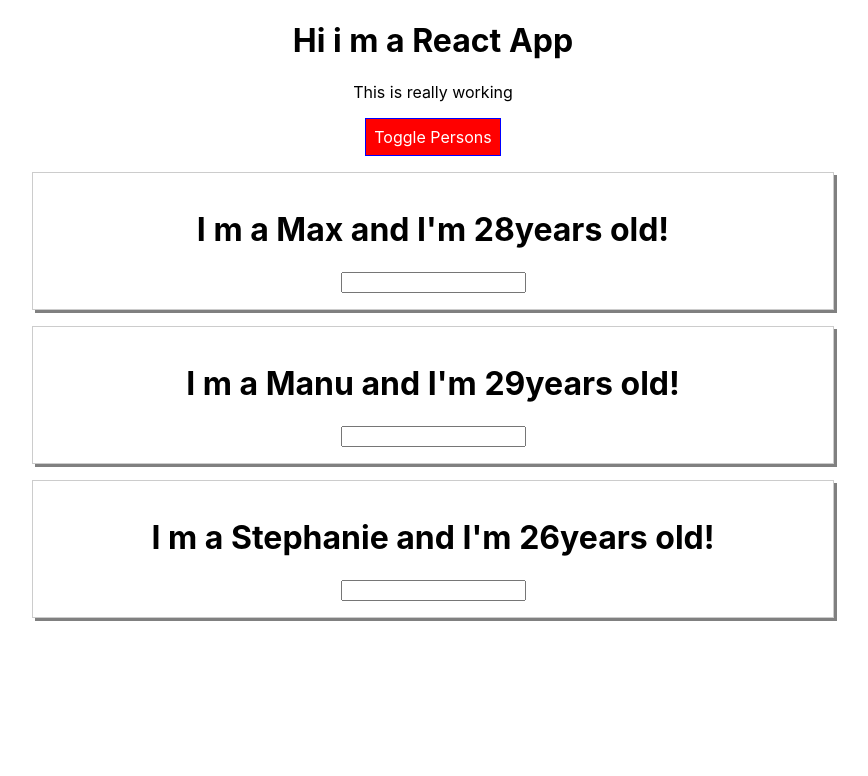
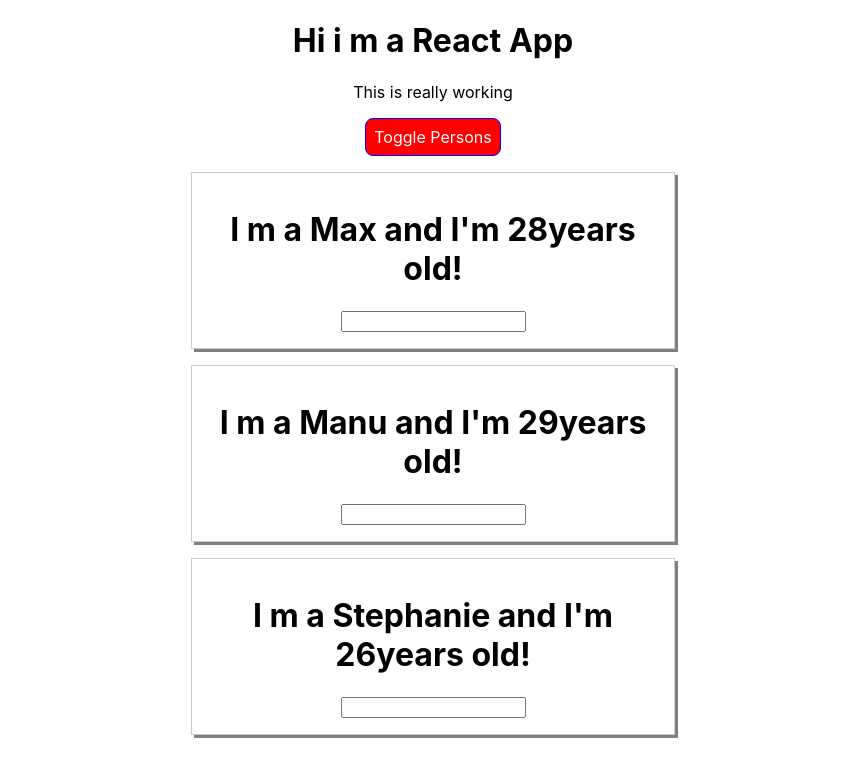
Before and after one commit to PuneetPant/ReactCourse, a React (Create React App) app: page / in a window 1280 px wide. Both pictures are taken after a click on the button "Toggle Persons". Shown: the top 776 px of the page, without its empty margins (207-1075 px from the left). Built offline with nearby package versions, Linux system fonts and the light colour scheme.

Commit message:
Styling changes

```diff
--- a/package.json
+++ b/package.json
@@ -4,6 +4,7 @@
   "private": true,
   "dependencies": {
     "node-sass": "^4.11.0",
+    "radium": "^0.25.1",
     "react": "^16.8.4",
     "react-dom": "^16.8.4",
     "react-scripts": "2.1.8"
--- a/src/App.js
+++ b/src/App.js
@@ -1,6 +1,7 @@
 import React, { Component } from 'react';
 import './App.css';
 import Person from './Person/Person';
+import Radium,{StyleRoot} from 'radium';
 
 class App extends Component {
 
@@ -64,7 +65,12 @@
       color:'white',
       backgroundColor:'green',
       font:'inherit',
-      cursor:'pointer'
+      cursor:'pointer',
+      borderRadius:'8px',
+      ':hover':{
+        backgroundColor:'lightgreen',
+        color:'black'
+      }
     }
 
     let persons = null;
@@ -88,6 +94,10 @@
 
       );
       style.backgroundColor='red'
+      style[':hover']={
+        backgroundColor:'salmon',
+        color:'black'
+      }
     }
     const classes=[];
     if(this.state.persons.length <=2){
@@ -97,6 +107,7 @@
       classes.push('bold');
     }
     return (
+      < StyleRoot>
       <div className="App">
         <h1>Hi i m a React App</h1>
         <p className={classes.join(' ')}>This is really working</p>
@@ -138,9 +149,10 @@
 
 
       </div>
+      </StyleRoot>
     );
   }
 }
 
 
-export default App;
+export default Radium(App);
--- a/src/Person/Person.js
+++ b/src/Person/Person.js
@@ -1,8 +1,15 @@
 import React from 'react';
 import './Person.scss';
+import Radium from 'radium';
 const person = (props) => {
+    const style={
+        '@media (min-width:500px)':{
+            width:'450px'
+        }
+
+    }
     return (
-        <div className="Person">
+        <div className="Person" style={style}>
             <h1 onClick={props.click}> I m a {props.name} and I'm {props.age}years old!</h1>
             <p>{props.children} </p>
             <input type="text" onChange={props.changed} />
@@ -12,4 +19,4 @@
         ;
 }
 
-export default person;
+export default Radium(person);
```
Also changed, not shown: 1 other file (tests, documents, lock files or other folders).
